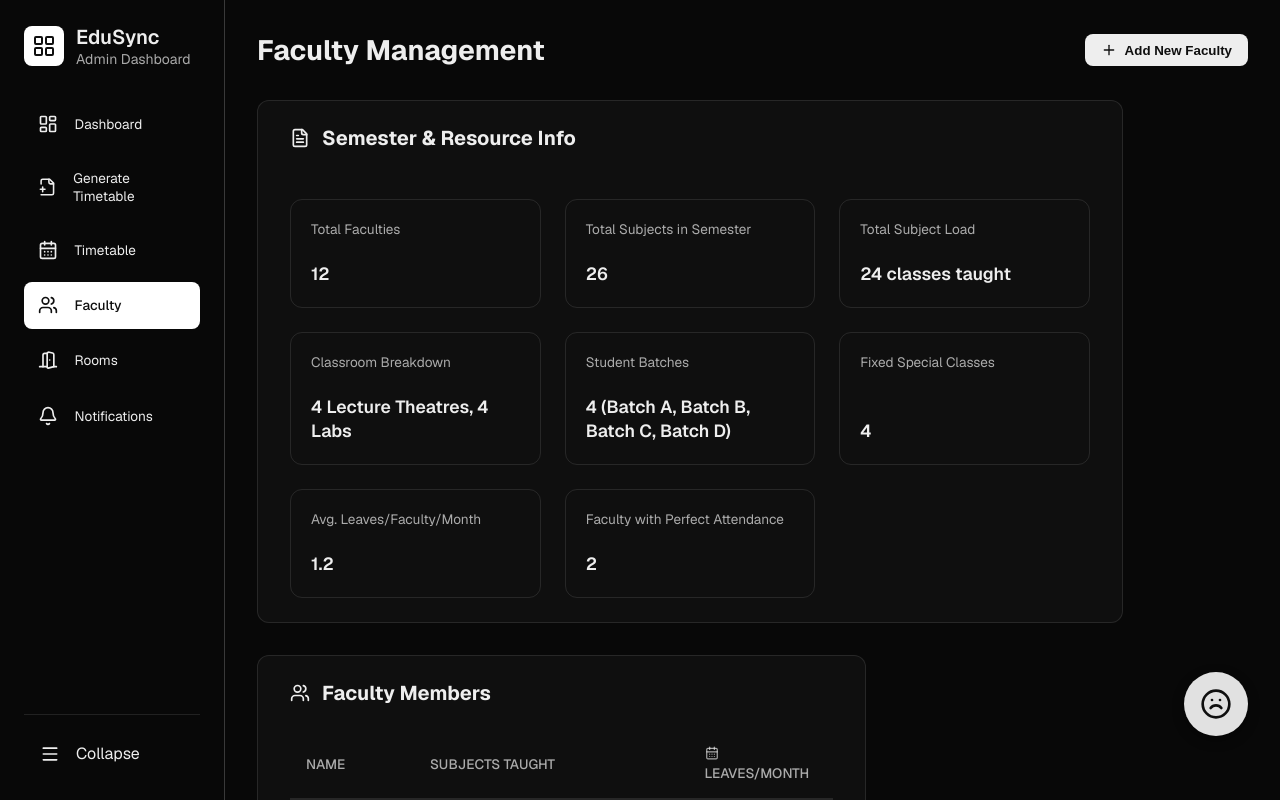
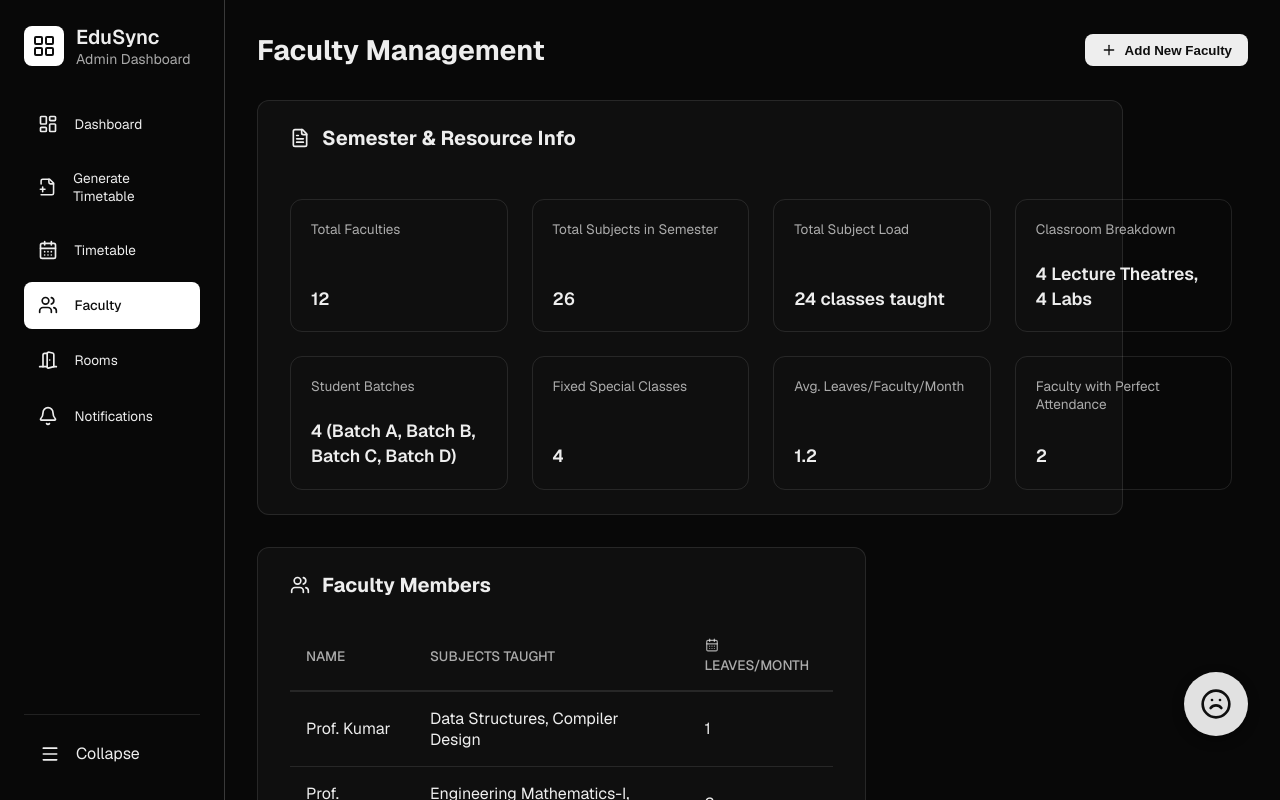
Before and after one commit to Shourya523/EduSch-Frontend, a React (Vite) app: page /admin-faculty in a window 1280 px wide. Shown: the top 800 px of the page. Built offline with nearby package versions, Linux system fonts and the light colour scheme.

Commit message:
fixed some bugs

```diff
--- a/src/Pages/StudentsDashboard/StudentCourses.css
+++ b/src/Pages/StudentsDashboard/StudentCourses.css
@@ -124,8 +124,9 @@
 /* --- Info Grid Styles (StatCard) --- */
 .info-grid {
     display: grid;
-    grid-template-columns: repeat(auto-fit, minmax(220px, 1fr));
+    grid-template-columns: repeat(4, 17vw); /* This creates exactly 4 equal columns */
     gap: 1.5rem;
+    max-width: max-content;
 }
 
 .info-item {
--- a/src/Pages/StudentsDashboard/StudentGrades.css
+++ b/src/Pages/StudentsDashboard/StudentGrades.css
@@ -65,8 +65,9 @@
 /* --- Info Grid Styles (Copied from StudentCourses.css) --- */
 .info-grid {
     display: grid;
-    grid-template-columns: repeat(auto-fit, minmax(220px, 1fr));
+    grid-template-columns: repeat(4, 17vw);
     gap: 1.5rem;
+    max-width: max-content;
 }
 
 .info-item {
```
